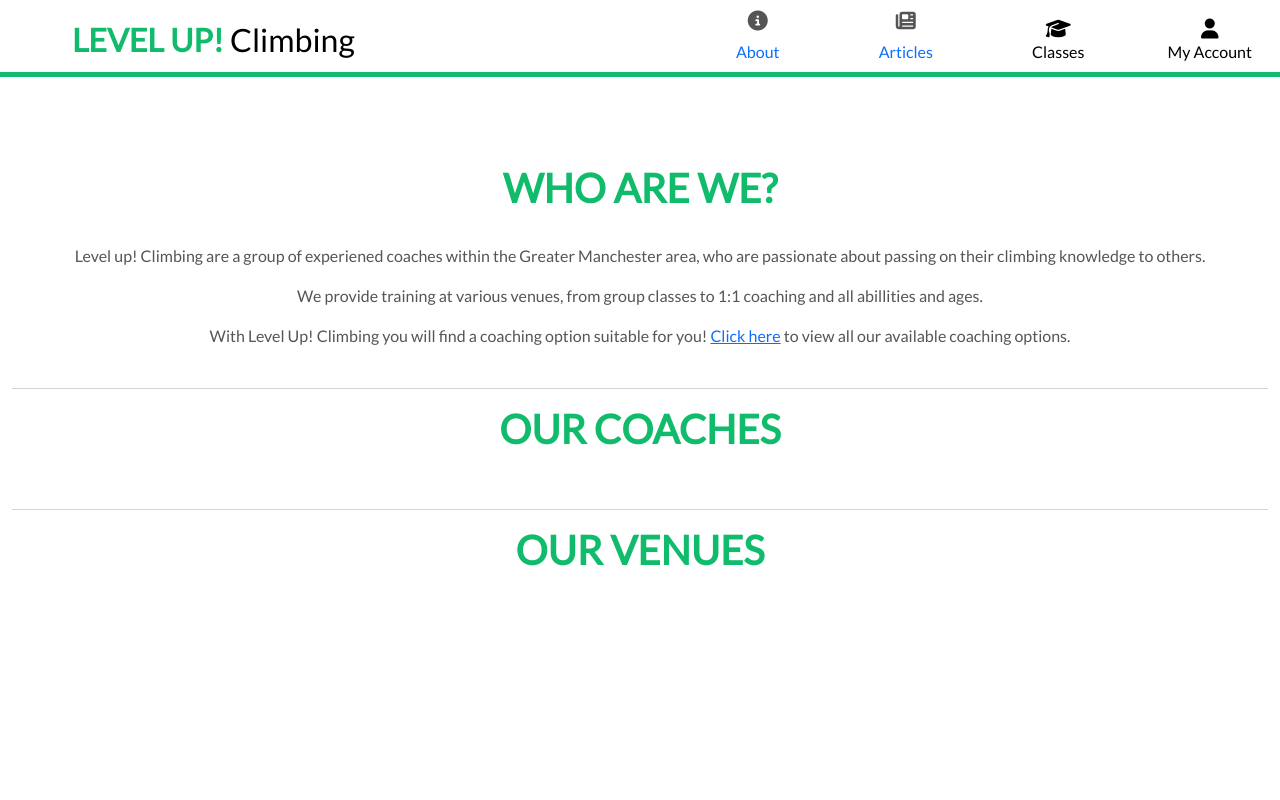
After one commit to Code-Institute-Submissions/Vivioli87-level_up_climbing, a Django app: page /about in a window 1280 px wide. The commit adds this page. Run offline with Django 3.2, Linux system fonts and the light colour scheme; some libraries are stand-ins or nearby versions.

Commit message:
Added about template and basic content

```diff
--- /dev/null
+++ b/home/templates/home/about.html
@@ -0,0 +1,32 @@
+{% extends "base.html" %}
+{% load static %}
+
+{% block content %}
+
+<div class="overlay"></div>
+
+<div class="container-fluid">
+    <div class="row text-center mb-4">
+        <div class="col-12">
+            <h1 class="logo-font pb-4">Who are we?</h1>
+            <p>Level up! Climbing are a group of experiened coaches within the Greater Manchester area, who are passionate about passing on their climbing knowledge to others.</p>
+            <p>We provide training at various venues, from group classes to 1:1 coaching and all abillities and ages.</p>
+            <p>With Level Up! Climbing you will find a coaching option suitable for you! <a href="#">Click here</a> to view all our available coaching options.</p>
+        </div>
+    </div>
+    <hr>
+    <div class="row text-center mb-4">
+        <div class="col-12">
+            <h1 class="logo-font pb-4">Our Coaches</h1>
+
+        </div>
+    </div>
+    <hr>
+    <div class="row text-center mb-4">
+        <div class="col-12">
+            <h1 class="logo-font pb-4">Our Venues</h1>
+
+        </div>
+    </div>
+</div>
+{% endblock %}
--- a/home/urls.py
+++ b/home/urls.py
@@ -3,5 +3,6 @@ from django.urls import path
 from . import views
 
 urlpatterns = [
-    path('', views.index, name='home')
+    path('', views.index, name='home'),
+    path('about', views.about, name='about')
 ]
--- a/home/views.py
+++ b/home/views.py
@@ -3,3 +3,7 @@ from django.shortcuts import render
 
 def index(request):
     return render(request, 'home/index.html')
+
+
+def about(request):
+    return render(request, 'home/about.html')
--- a/static/css/base.css
+++ b/static/css/base.css
@@ -10,6 +10,17 @@ body {
     font-family: 'Lato' ;
 }
 
+/* overlay on pages I do not want the main image*/
+.overlay {
+	height: 100%;
+	width: 100%;
+	top: 0;
+	left: 0;
+	position: fixed;
+	background: white;
+	z-index: -1;
+}
+
 /* from Bulma */
 .icon {
     align-items: center;
@@ -17,6 +28,12 @@ body {
     justify-content: center;
     height: 1.5rem;
     width: 1.5rem;
+}
+
+/*header/navbar styling*/
+
+header {
+   border-bottom: 5px solid #10bc6c;
 }
 
 .list-inline-item:not(:last-child) {
--- a/templates/base.html
+++ b/templates/base.html
@@ -49,13 +49,17 @@
                         <li class="list-inline-item">
                             <div class="text-center">
                                 <div><i class="fas fa-info-circle fa-lg"></i></div>
-                                <p class="my-0">Who are we?</p>
+                                <a href="{% url 'about' %}" class="nav-link my-0">
+                                    About
+                                </a>
                             </div>
                         </li>
                         <li class="list-inline-item">
                             <div class="text-center">
                                 <div><i class="fas fa-newspaper fa-lg"></i></div>
-                                <p class="my-0">Articles</p>
+                                <a href="#" class="nav-link">
+                                    <p class="my-0">Articles</p>
+                                </a>
                             </div>
                         </li>
                         <li class="list-inline-item dropdown">
@@ -95,7 +99,7 @@
                 </div>
             </div>
             <div class="row bg-white d-lg-none">
-                <nav class="navbar navbar-expand-lg navbar-light ">
+                <nav class="navbar navbar-expand-lg navbar-light">
                     <button class="navbar-toggler" type="button" data-toggle="collapse" data-target="#mobile-nav" aria-controls="mobile-nav" aria-expanded="false" aria-label="Toggle navigation">
                         <span class="navbar-toggler-icon"></span>
                     </button>
```
